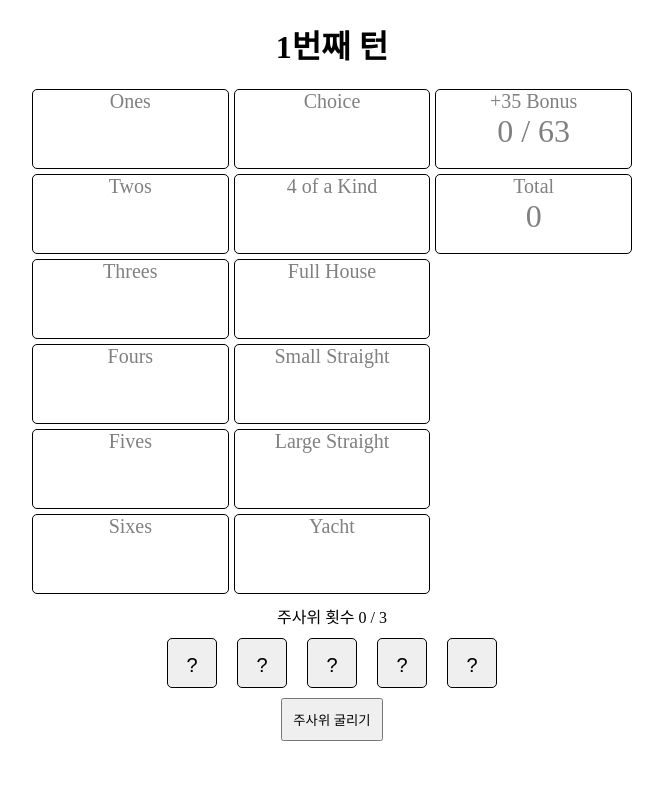
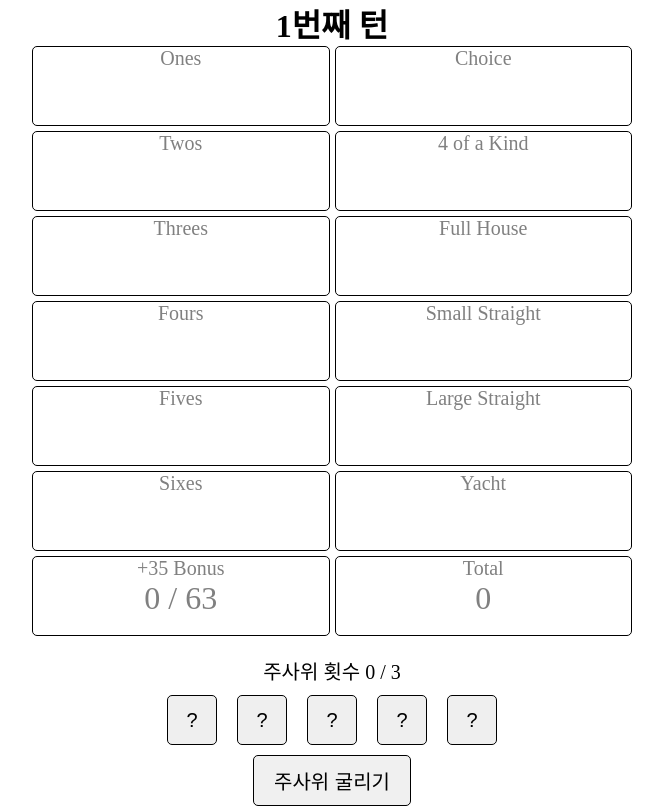
Before and after one commit to wwhagww/DiceGame, a React app: page / in a window 1280 px wide. Shown: the whole page, without its empty margins (308-971 px from the left). Built offline with nearby package versions, Linux system fonts and the light colour scheme.

Commit message:
Game 컴포넌트 완성

```diff
--- a/src/App.css
+++ b/src/App.css
@@ -1,23 +1,28 @@
-.App {
+* {
+  box-sizing: border-box;
   margin: 0;
-  box-sizing: border-box;
+  padding: 0;
   text-align: center;
 }
+
+
 .score-section {
   width: 600px;
   margin: auto;
-
   display: grid;
   grid-auto-flow: column;
-  grid-template-rows: repeat(6, 80px);
-  grid-auto-columns: 1fr;
+  grid-template-columns: 1fr 1fr;
+  grid-template-rows: repeat(7, 80px);
   grid-gap: 5px;
 }
+
 .score-cell {
   color: gray;
   border: 1px solid black;
   border-radius: 5px;
-  &.filled {
+
+}
+.filled {
   color: black;
   background-color: lightgoldenrodyellow;
 }
@@ -27,16 +32,29 @@
 .score {
   font-size: 32px;
 }
+
+.bonus-cell {
+  grid-column: 1 / 2;
+  grid-row: 7 / 8;
 }
+.total-cell {
+  grid-column: 2 / 3;
+  grid-row: 7 / 8;
+}
+
+
 .dice-section {
-  padding: 10px;
+  font-size: 20px;
+  margin-top: 20px;
 }
+
 .dices {
   display: flex;
   flex-flow: row wrap;
   justify-content: center;
   align-items: center;
 }
+
 .dice {
   margin: 10px;
   width: 50px;
@@ -44,15 +62,28 @@
   border: 1px solid black;
   border-radius: 5px;
 
-  line-height: 50px;
-  font-size: 20px;
-  &:hover {
+  font-size: 1em;
+  display: flex;
+  justify-content: center;
+  align-items: center;
+  cursor: pointer;
+}
+.dice:hover {
   border: 1px dotted black;
 }
-  &.fixed {
+.fixed {
   background-color: lightgray;
 }
+
+.roll-button {
+  font-size: 1em;
+  padding: 10px 20px;
+  background-color: #f0f0f0;
+  border: 1px solid black;
+  border-radius: 5px;
+  cursor: pointer;
+  transition: background-color 0.3s ease;
 }
-.roll-button {
-  padding: 10px;
+.roll-button:hover {
+  background-color: #ddd;
 }
--- a/src/App.js
+++ b/src/App.js
@@ -42,7 +42,7 @@ function TurnIndicator(props) {
 }
 
 function ScoreCell(props) {
-  const className = `score-cell ${props.filled ? "filled" : ""}`;
+  const className = `score-cell ${props.className} ${props.filled ? "filled" : ""}`;
   return (
     <div className={className} onClick={props.fill}>
       <div className="name">{props.name}</div>
@@ -52,32 +52,31 @@ function ScoreCell(props) {
 }
 
 function BonusCell(props) {
-  const subTotal = sum(props.scores);
   return (<ScoreCell
     name="+35 Bonus"
-    score={subTotal}
-    filled={subTotal >= 63}
+    score={props.score}
+    filled={props.filled}
+    className="bonus-cell"
   > / 63</ScoreCell>);
 }
 
 function TotalCell(props) {
-  const scores = props.scores;
-  const total = sum(scores);
-  const bonus = sum(scores.slice(0,6)) >= 63 ? 35 : 0;
   return (<ScoreCell
     name="Total"
-    score={total + bonus}
-    filled={!scores.includes(null)}
+    score={props.score}
+    filled={props.filled}
+    className="total-cell"
     />);
 }
 
 class ScoreSection extends React.Component {
   render() {
+    const {scores, dices, RULLS} = this.props;
     return <div className="score-section">
-      {this.props.rulls.map(({name, calc}, idx) => {
-        const score = this.props.scores[idx] ??
-          (this.props.dices[0] !== null
-            ? calc(this.props.dices)
+      {RULLS.cells.map(({name, calc}, idx) => {
+        const score = scores[idx] ??
+          (dices[0] !== null
+            ? calc(dices)
             : ""
           );
         return (
@@ -86,12 +85,18 @@ class ScoreSection extends React.Component {
             name={name}
             score={score}
             fill={() => this.props.fill(idx)}
-            filled={this.props.scores[idx] !== null}
+            filled={scores[idx] !== null}
           />
         );
       })}
-      <BonusCell scores={this.props.scores.slice(0,6)}/>
-      <TotalCell scores={this.props.scores}/>
+      <BonusCell
+        score={RULLS.calcSubTotal(scores)}
+        filled={RULLS.isBonus(scores)}
+      />
+      <TotalCell
+        score={RULLS.calcTotalScore(scores)}
+        filled={!scores.includes(null)}
+      />
     </div>
   }
 }
@@ -110,7 +115,8 @@ class Game extends React.Component {
     this.fixDice = this.fixDice.bind(this);
     this.fillScore = this.fillScore.bind(this);
 
-    this.RULLS = [
+    this.RULLS = {
+      cells: [
         {
           name: "Ones",
           calc: (dices) => countNums(dices,6)[1] * 1
@@ -163,16 +169,34 @@ class Game extends React.Component {
           name: "Yacht",
           calc: (dices) => countNums(dices,6).includes(5) ? 50 : 0
         },
-    ];
+      ],
+      calcSubTotal: scores => sum(scores.slice(0,6)),
+      isBonus: scores => this.RULLS.calcSubTotal(scores) >= 63,
+      calcTotalScore: scores => sum(scores) + (this.RULLS.isBonus(scores) ? 35 : 0),
+    };
   }
 
+  // 계산
+  getFinalComment(totalScore) {
+    if (totalScore >= 200) {
+      return "매우 실력이 좋네요 축하드립니다!";
+    } else if (totalScore >= 150) {
+      return "잘 했습니다! 다시 시도해보세요.";
+    } else if (totalScore >= 100) {
+      return "조금 아쉽네요. 전략을 다시 짜보세요.";
+    } else {
+      return "야야야 제대로 게임 안 해?";
+    }
+  }
+
+  // 액션
   fillScore(idx) {
     if (this.state.dices[0] === null) return;
     if (this.state.scores[idx] !== null) return;
 
-    this.setState(({scores, turn}) => {
+    this.setState(({scores}) => {
       const newScores = scores.slice();
-      newScores[idx] = this.RULLS[idx].calc(this.state.dices);
+      newScores[idx] = this.RULLS.cells[idx].calc(this.state.dices);
 
       return {
         scores: newScores,
@@ -212,26 +236,33 @@ class Game extends React.Component {
 
   render() {
     const turn = this.state.scores.filter(score => score !== null).length + 1;
+    const isPlaying = this.state.scores.includes(null);
+    const totalScore = this.RULLS.calcTotalScore(this.state.scores);
     return (
       <div className="game">
-        <TurnIndicator turn={turn}/>
+        {isPlaying && <TurnIndicator turn={turn}/>}
         <ScoreSection
           scores={this.state.scores}
           dices={this.state.dices}
-          rulls={this.RULLS}
+          RULLS={this.RULLS}
           fill={this.fillScore}
         />
-        <DiceSection
+        {isPlaying && <DiceSection
           dices={this.state.dices}
           roll={this.rollDice}
           fix={this.fixDice}
           rollCount={this.state.rollCount}
           fixedStatus={this.state.fixedStatus}
-        />
+        />}
+        {!isPlaying && (
+          <div className="final-score">
+            <h2>최종 점수 : {totalScore}</h2>
+            <p>{this.getFinalComment(totalScore)}</p>
+          </div>
+        )}
       </div>
     );
   }
-
 }
 
 function App() {
```
Lines whose indentation alone changed are shown as unchanged.
